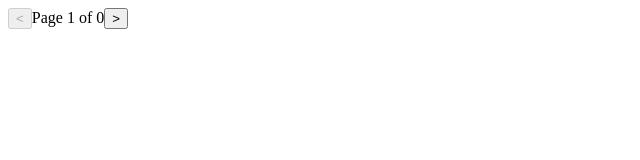
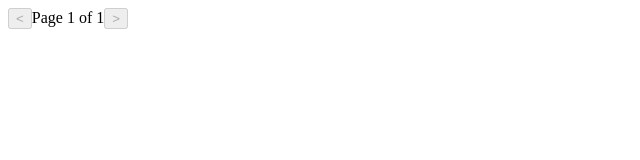
Before and after one commit to Olie440/rambo-ball-incident-feed-ui, a Next.js app: page / in a window 1280 px wide. Shown: the top 160 px of the page, without its empty margins (0-640 px from the left). Built offline with nearby package versions, Linux system fonts and the light colour scheme.

Commit message:
[Tech Debt] - Get Test Coverage up to 100%

```diff
--- a/components/paginated-list/paginated-list.component.js
+++ b/components/paginated-list/paginated-list.component.js
@@ -1,6 +1,11 @@
 import React from 'react';
 
 export default class PaginatedList extends React.Component {
+    static defaultProps = {
+        data: [],
+        pageSize: 20
+    }
+
     state = {
         currentPage: 1
     }
@@ -40,15 +45,15 @@ export default class PaginatedList extends React.Component {
 
     get currentPageData() {
         const { currentPage } = this.state;
-        const { pageSize = 20, data = [] } = this.props;
+        const { pageSize, data } = this.props;
         const pageStart = (currentPage - 1) * pageSize;
 
         return data.slice(pageStart, pageStart + pageSize);
     }
 
     get totalPages() {
-        const { pageSize = 20, data = [] } = this.props;
-        return Math.ceil(data.length / pageSize);
+        const { pageSize, data } = this.props;
+        return (Math.ceil(data.length / pageSize) || 1);
     }
 
     nextPage = () =>  {
--- a/package.json
+++ b/package.json
@@ -38,7 +38,8 @@
     "build": "next build",
     "start": "next start",
     "test": "jest --watch",
-    "mock-server": "babel-node mock-server/index.js"
+    "mock-server": "babel-node mock-server/index.js",
+    "coverage": "jest --coverage && open ./coverage/lcov-report/index.html"
   },
   "repository": {
     "type": "git",
```
Also changed, not shown: 2 other files (tests, documents, lock files or other folders).
